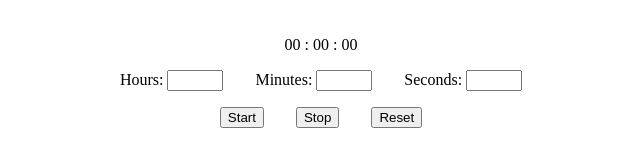
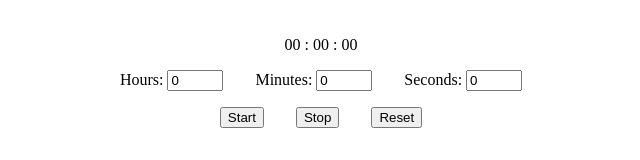
Before and after one commit to josuemj/React-playground, a React (Vite) app: page /timer in a window 1280 px wide. Shown: the part 367-527 px from the top of the page, without its empty margins (319-959 px from the left). Built offline with nearby package versions, Linux system fonts and the light colour scheme; a web font is replaced by a local one.

Commit message:
feat: add timer state management and start functionality

```diff
--- a/src/projects/timer/Timer.tsx
+++ b/src/projects/timer/Timer.tsx
@@ -1,9 +1,18 @@
+import { useState } from "react";
 import "./Timer.css";
 export function Timer() {
   const MAX_HOURS = 99;
   const MAX_MINUTES = 59;
   const MAX_SECONDS = 59;
   const MIN_VALUE = 0;
+
+  const [hours, setHours] = useState<number>(0);
+  const [minutes, setMinutes] = useState<number>(0);
+  const [seconds, setSeconds] = useState<number>(0);
+
+  const startTimer = () => {
+    console.log({ hours, minutes, seconds });
+  };
 
   return (
     <>
@@ -20,6 +29,8 @@ export function Timer() {
                 type="number"
                 max={MAX_HOURS}
                 min={MIN_VALUE}
+                value={hours}
+                onChange={(e) => setHours(Number(e.target.value))}
               />
             </label>
 
@@ -30,6 +41,8 @@ export function Timer() {
                 type="number"
                 max={MAX_MINUTES}
                 min={MIN_VALUE}
+                value={minutes}
+                onChange={(e) => setMinutes(Number(e.target.value))}
               />
             </label>
 
@@ -40,12 +53,16 @@ export function Timer() {
                 type="number"
                 max={MAX_SECONDS}
                 min={MIN_VALUE}
+                value={seconds}
+                onChange={(e) => setSeconds(Number(e.target.value))}
               />
             </label>
           </div>
 
           <div className="buttons">
-            <button className="start-btn">Start</button>
+            <button className="start-btn" onClick={startTimer}>
+              Start
+            </button>
             <button className="stop-btn">Stop</button>
             <button className="reset-btn">Reset</button>
           </div>
```
